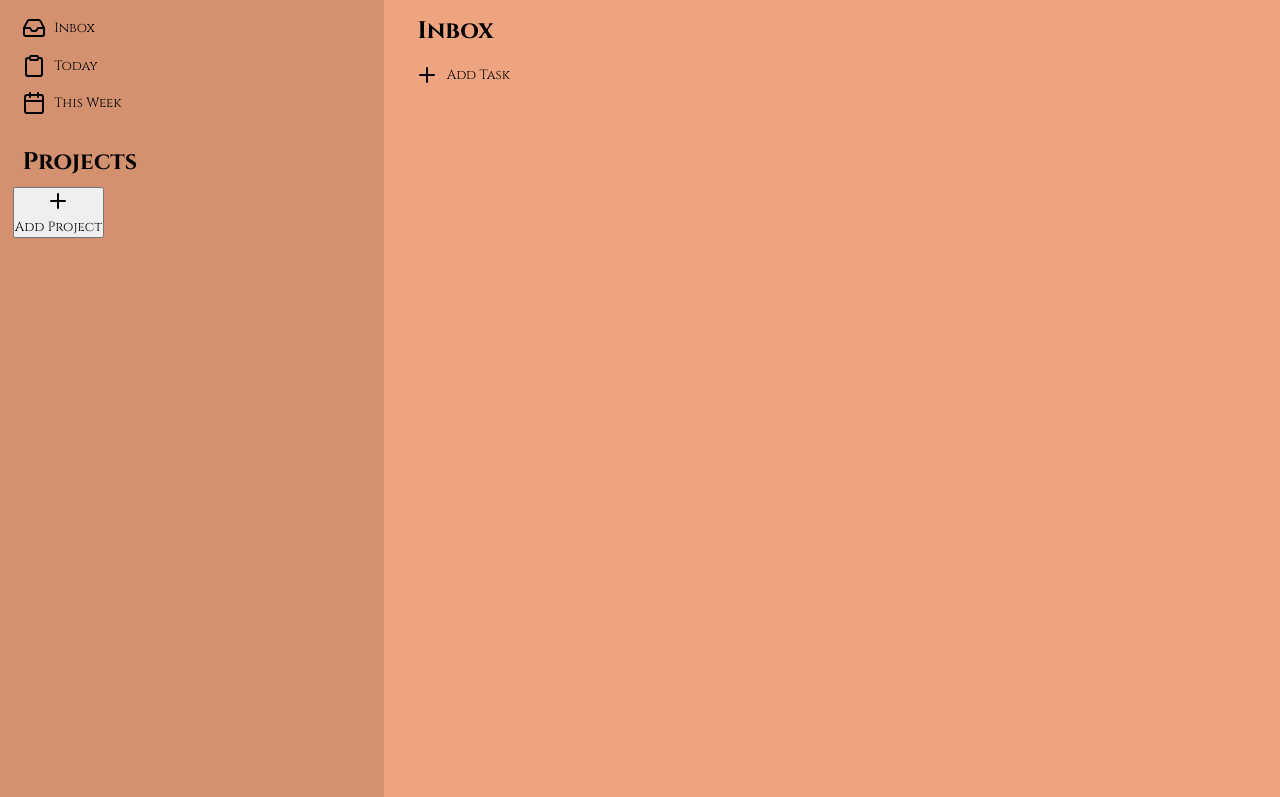
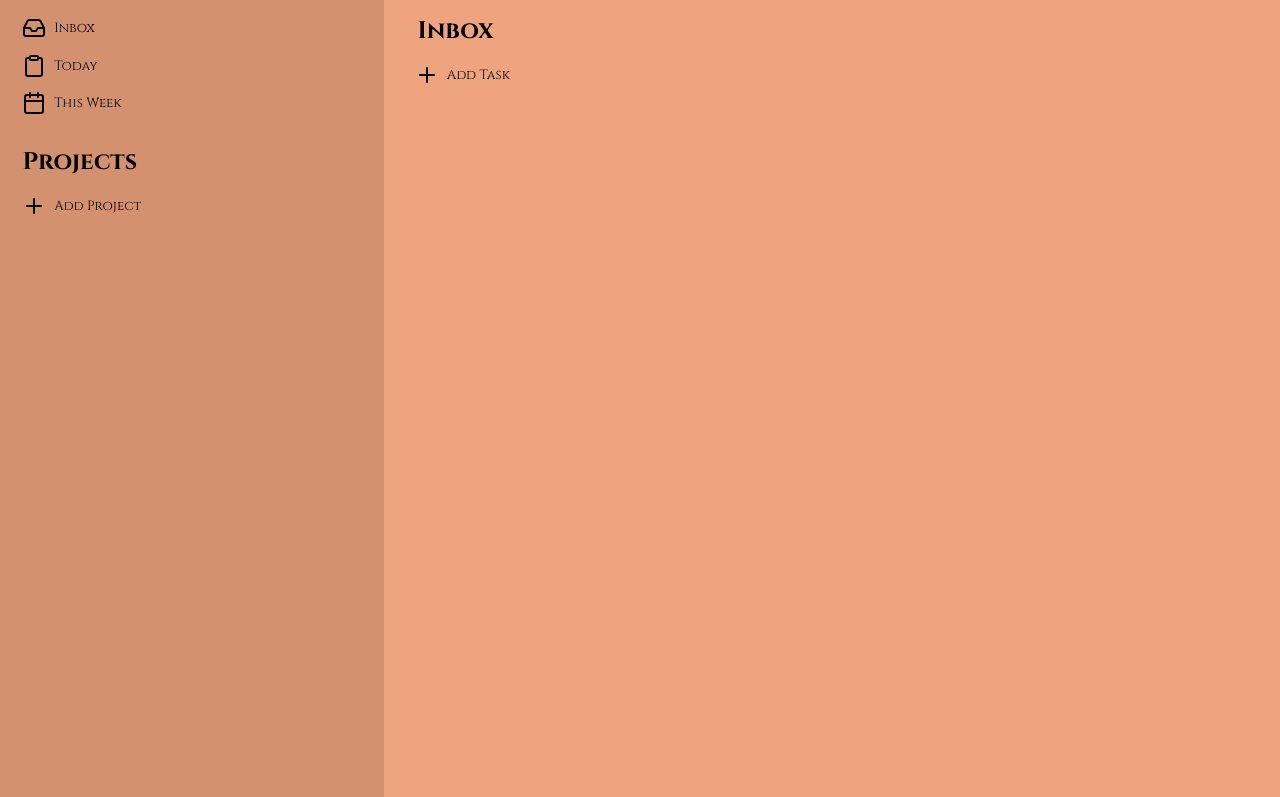
Before and after one commit to jpmunich/Odin-To-Do, a plain HTML site: page index.html in a window 1280 px wide. Shown: the part 110-907 px from the top of the page. Drawn offline with Linux system fonts and the light colour scheme; files whose address does not match are found by name.

```diff
--- a/style.css
+++ b/style.css
@@ -51,7 +51,7 @@
     flex: 1 1 70%;
 }
 
-.side-child {
+.side-child, .add-project-button {
     width: calc(100% - 2px);
     background-color: transparent;
     border: none;
@@ -65,7 +65,7 @@
     background-color: #a57055;
 }
 
-.side-child:hover {background-color: var(--secondary-background-dark);}
+.side-child:hover, .add-project-button:hover {background-color: var(--secondary-background-dark);}
 .project-heading {padding-top: 1em;}
 
 .add-task, .task {
```
